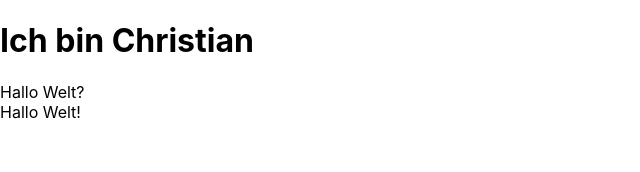
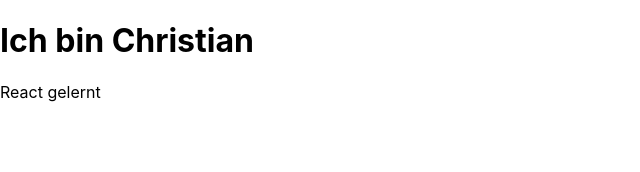
Before and after one commit to hco/react-camp-2022-06, a React (Create React App) app: page / in a window 1280 px wide. Shown: the top 172 px of the page, without its empty margins (0-640 px from the left). Built offline with nearby package versions, Linux system fonts and the light colour scheme.

Commit message:
TimeEntryView now accepts a TimeEntry

```diff
--- a/src/App.tsx
+++ b/src/App.tsx
@@ -4,8 +4,14 @@ function App() {
   return (
     <>
       <h1>Ich bin Christian</h1>
-      <TimeEntryView comment="Hallo Welt?" />
-      <TimeEntryView comment="Hallo Welt!" />
+      <TimeEntryView
+        timeEntry={{
+          comment: "React gelernt",
+          id: "",
+          start: new Date(),
+          end: new Date(),
+        }}
+      />
     </>
   );
 }
--- a/src/components/TimeEntryView.tsx
+++ b/src/components/TimeEntryView.tsx
@@ -1,11 +1,12 @@
 import React from "react";
+import { TimeEntry } from "../domain/TimeEntry";
 
 interface Props {
-  comment: string;
+  timeEntry: TimeEntry;
 }
 
-const TimeEntryView: React.FunctionComponent<Props> = ({ comment }) => {
-  return <div>{comment}</div>;
+const TimeEntryView: React.FunctionComponent<Props> = ({ timeEntry }) => {
+  return <div>{timeEntry.comment}</div>;
 };
 
 export default TimeEntryView;
```
